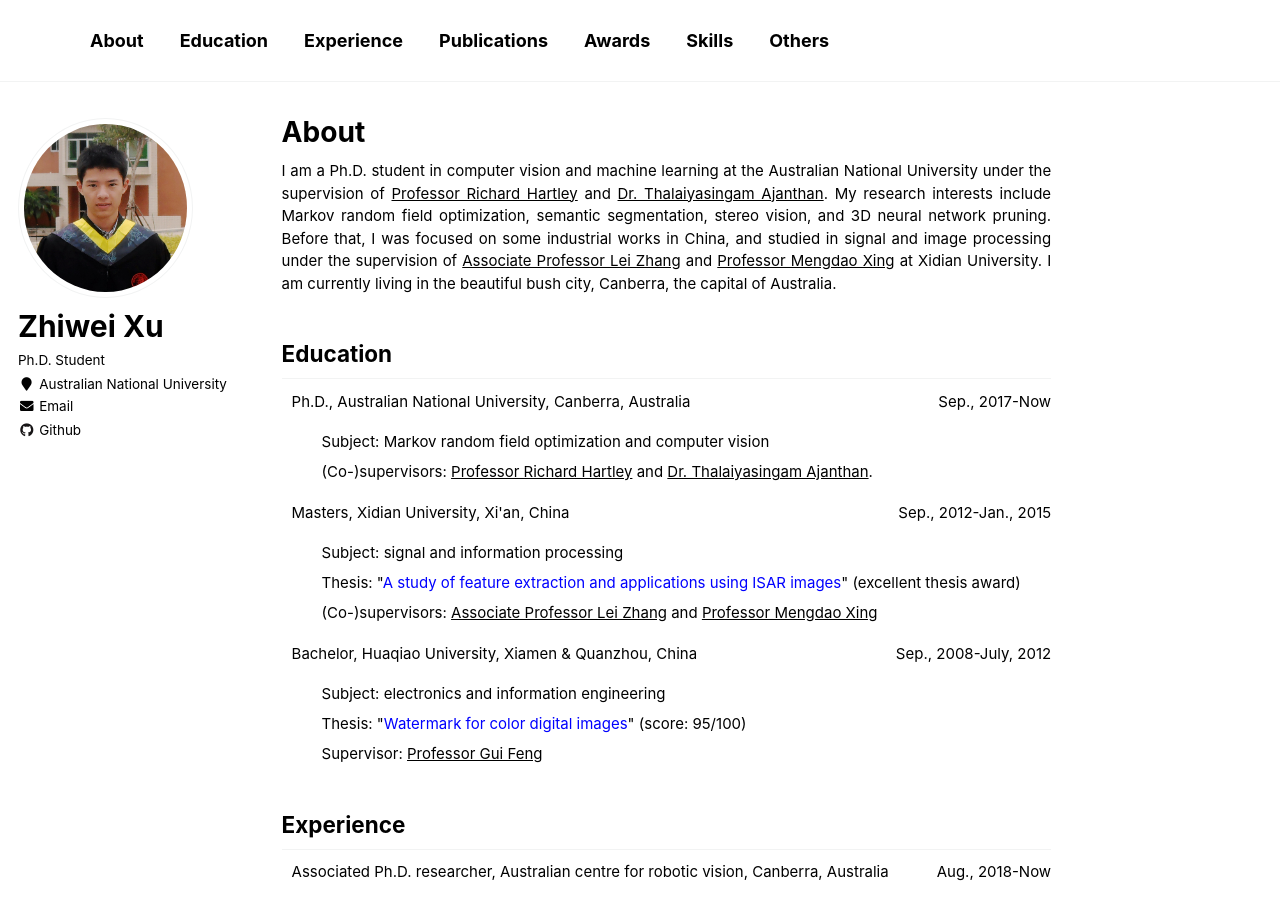
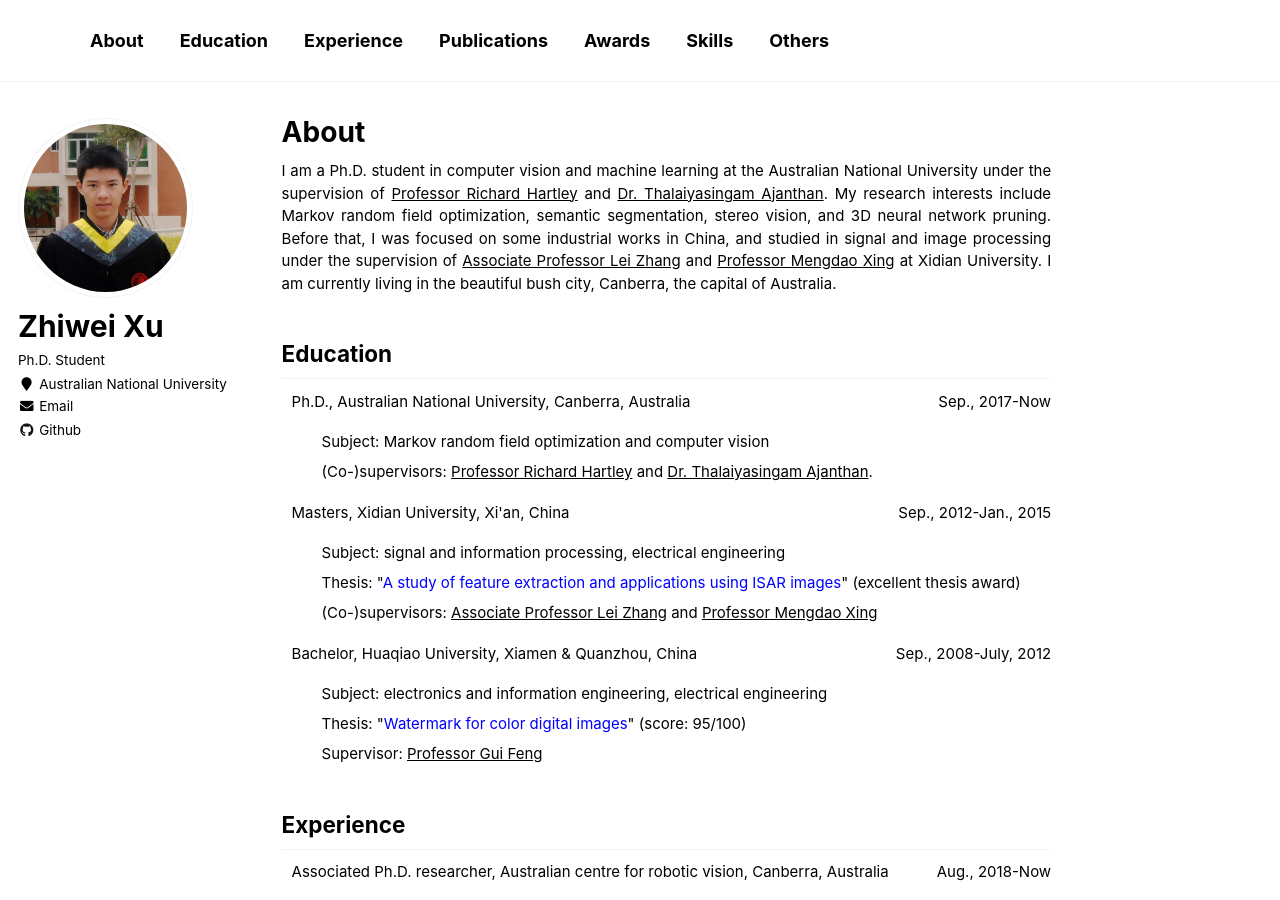
Before and after one commit to zwxu064/zwxu064.github.io, a Jekyll site: the page built from _pages/about.html, in a window 1280 px wide and 900 px high. Built offline with Jekyll 4.4.1, drawn with Linux system fonts in a browser that asks for light colours.

Commit message:
Update about.html

```diff
--- a/_pages/about.html
+++ b/_pages/about.html
@@ -23,7 +23,7 @@ redirect_from:
 <div class="alignright">Sep., 2012-Jan., 2015</div>
 <div style="clear: both;"></div>
 <ul style="list-style-type:none;">
-  <li>Subject: signal and information processing
+  <li>Subject: signal and information processing, electrical engineering
   <li>Thesis: "<a href="../files/Postgraduate_Dissertation.pdf", target="_blank">A study of feature extraction and applications using ISAR images</a>" (excellent thesis award)
   <li>(Co-)supervisors: <a style="color: inherit; text-decoration: underline;" href="https://web.xidian.edu.cn/zhanglei/" target="_blank">Associate Professor Lei Zhang</a> and <a style="color: inherit; text-decoration: underline;" href="https://web.xidian.edu.cn/mdxing/" target="_blank">Professor Mengdao Xing</a>
 </ul>
@@ -32,7 +32,7 @@ redirect_from:
 <div class="alignright">Sep., 2008-July, 2012</div>
 <div style="clear: both;"></div>
 <ul style="list-style-type:none;">
-  <li>Subject: electronics and information engineering
+  <li>Subject: electronics and information engineering, electrical engineering
   <li>Thesis: "<a href="../files/Undergraduate_Dissertation.pdf", target="_blank">Watermark for color digital images</a>" (score: 95/100)
   <li>Supervisor: <a style="color: inherit; text-decoration: underline;" href="https://eee.hqu.edu.cn/info/1194/4370.htm" target="_blank">Professor Gui Feng</a>
 </ul>
```
